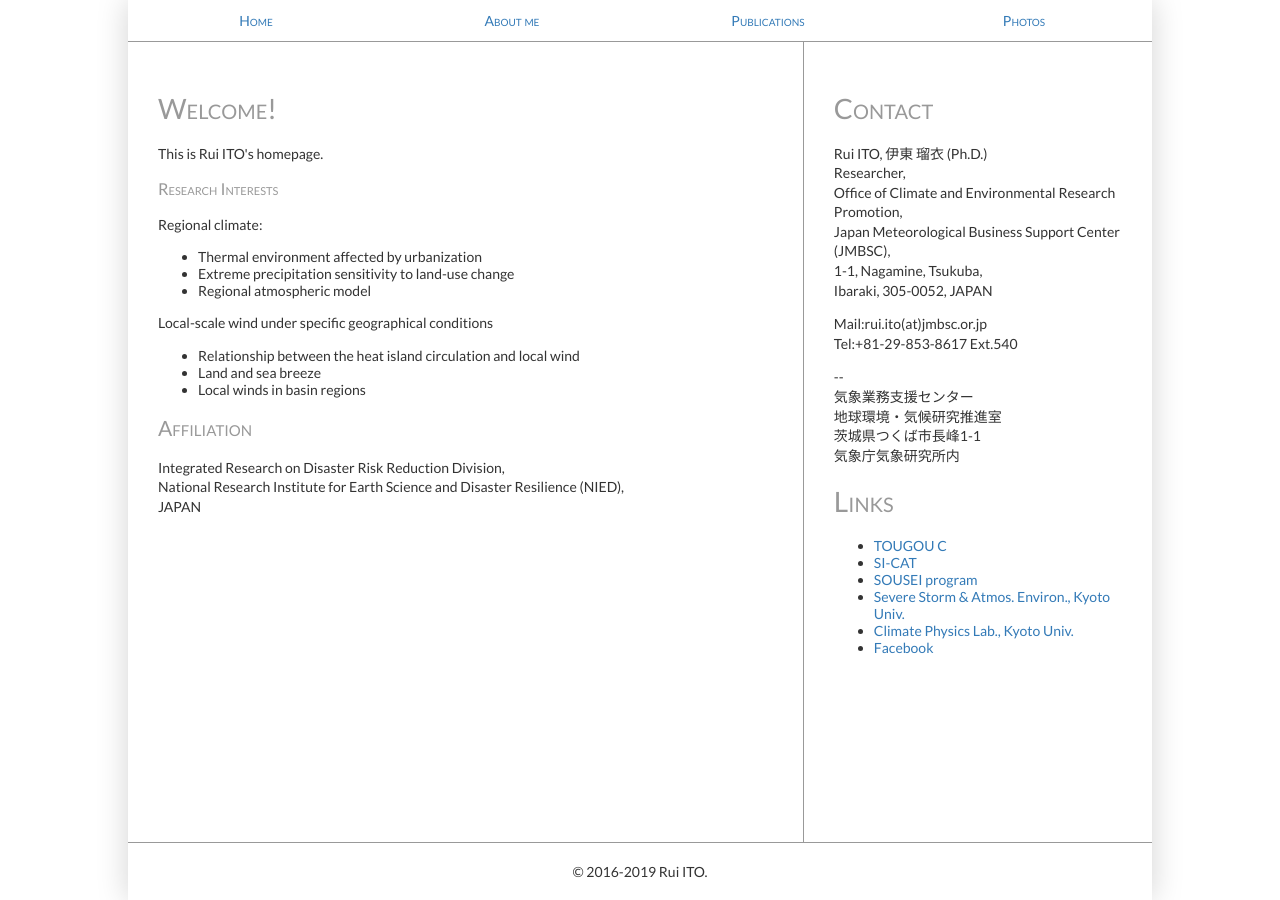
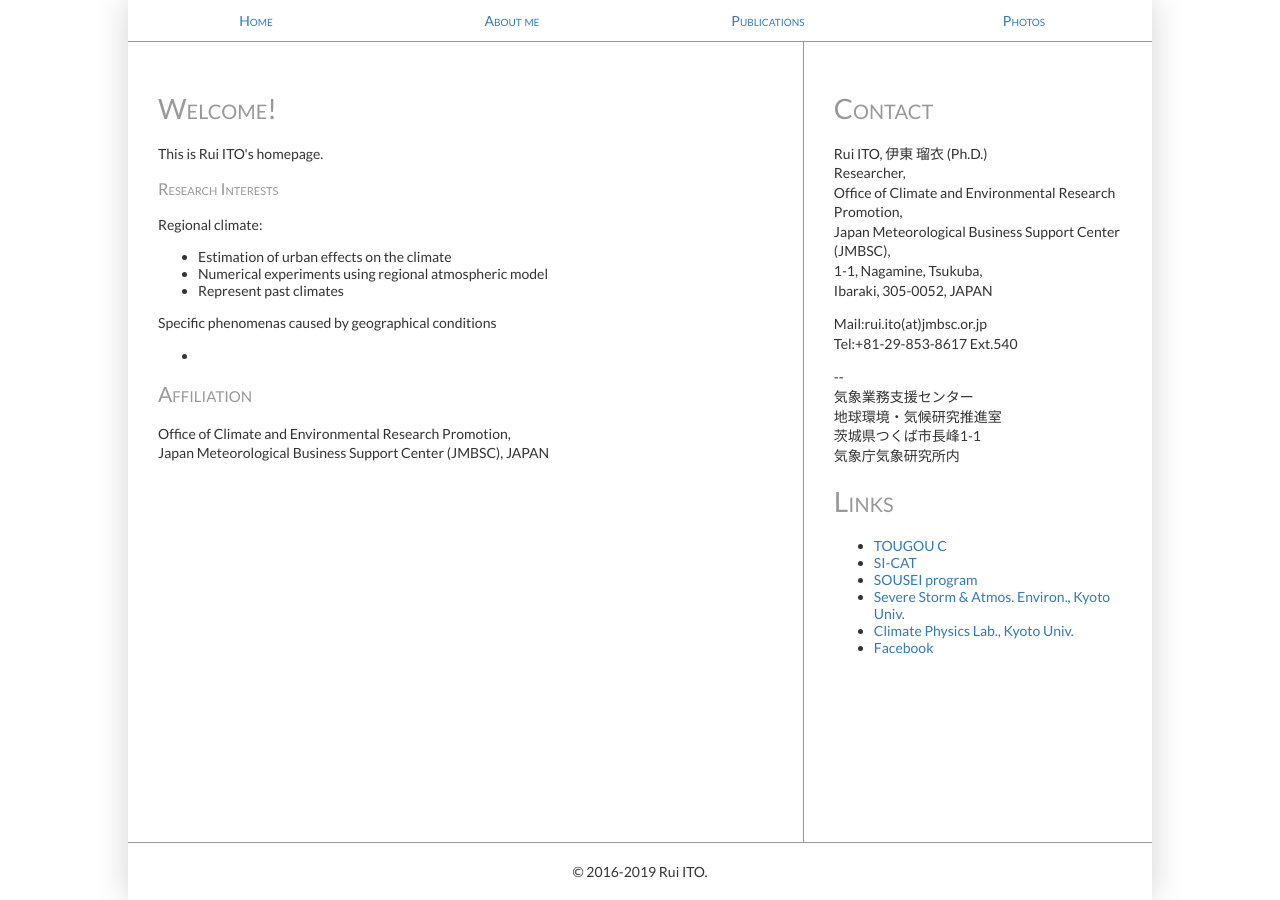
Before and after one commit to rui-climbiz/rui-climbiz.github.io, a Jekyll site: the page built from index.html, in a window 1280 px wide. Built offline with Jekyll 4.4.1, drawn with Linux system fonts in a browser that asks for light colours.

Commit message:
update index.html.

```diff
--- a/index.html
+++ b/index.html
@@ -8,17 +8,14 @@
 <h3>Research Interests</h3>
 <p>Regional climate: </p>
 <ul>
-<li>Thermal environment affected by urbanization</li>
-<li>Extreme precipitation sensitivity to land-use change</li>
-<li>Regional atmospheric model</li>
+<li>Estimation of urban effects on the climate</li>
+<li>Numerical experiments using regional atmospheric model </li>
+<li>Represent past climates </li>
 </ul>
-<p>Local-scale wind under specific geographical conditions</p>
+<p>Specific phenomenas caused by geographical conditions </p>
 <ul>
-<li>Relationship between the heat island circulation and local wind</li>
-<li>Land and sea breeze</li>
-<li>Local winds in basin regions</li>
+<li>  </li>
 </ul>
 <h2>Affiliation</h2>
-<p>Integrated Research on Disaster Risk Reduction Division,<br />
-National Research Institute for Earth Science and Disaster Resilience (NIED),<br />
-JAPAN</p>
+<p>Office of Climate and Environmental Research Promotion,<br />
+Japan Meteorological Business Support Center (JMBSC), JAPAN</p>
```
